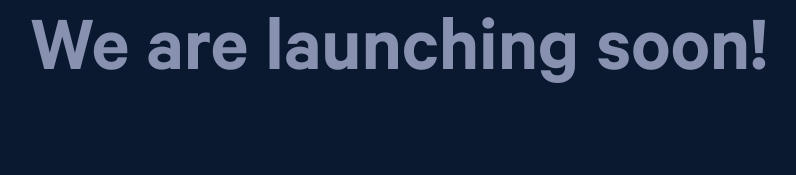
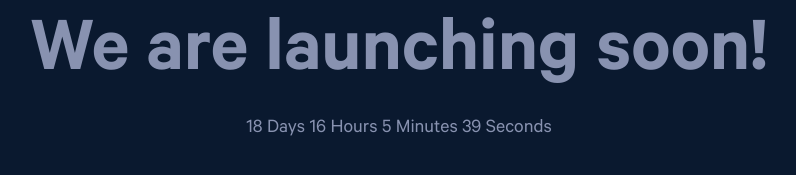
Before and after one commit to Neil-Carruthers/Neil-Carruthers.github.io, a Gatsby site: page / in a window 1280 px wide. Shown: the part 443-618 px from the top of the page, without its empty margins (241-1037 px from the left). Built offline with nearby package versions, Linux system fonts and the light colour scheme; Gatsby itself is replaced by a stand-in of ours.

Commit message:
added countdown

```diff
--- /dev/null
+++ b/lib/utils.js
@@ -0,0 +1,21 @@
+export default function formatDateTime(deltaInMS) {
+    const msInADay = 24 * 60 * 60 * 1000;
+    const msInAnHour = 60 * 60 * 1000;
+    const msInAMinute = 60 * 1000;
+
+    const numberOfDays = deltaInMS / msInADay;
+    let remainder = deltaInMS % msInADay;
+
+    const numberOfHours = remainder / msInAnHour;
+    remainder = remainder % msInAnHour;
+
+    const numberOfMinutes = remainder / msInAMinute;
+    remainder = remainder % msInAMinute;
+
+    const numberOfSeconds = remainder / 1000;
+
+    let digits = [numberOfDays, numberOfHours, numberOfMinutes, numberOfSeconds];
+    digits = digits.map((digit) => Math.floor(digit));
+
+    return `${digits[0]} Days ${digits[1]} Hours ${digits[2]} Minutes ${digits[3]} Seconds`
+}
--- a/src/components/Layout/layout.component.jsx
+++ b/src/components/Layout/layout.component.jsx
@@ -3,12 +3,10 @@ import * as styles from './layout.module.css';
 
 export default function Layout({ children }) {
     return (
-        <div className={styles.container}>
-            <main
-                className={styles.childrenContainer}
-            >
+        <main className={styles.container}>
+            <>
                 {children}
-            </main>
-        </div>
+            </>
+        </main>
     )
 }
--- a/src/components/Layout/layout.module.css
+++ b/src/components/Layout/layout.module.css
@@ -1,21 +1,14 @@
 .container {
     margin: 1.5rem 2.5rem;
+    padding-top: 8rem;
     display: flex;
     align-items: center;
     justify-content: center;
-
-}
-
-.childrenContainer {
-    padding-top: 8rem;
 }
 
 @media screen and (max-width: 800px) {
     .container {
         margin: 1rem;
-    }
-
-    .childrenContainer {
         padding-top: 4rem;
     }
 }
--- a/src/pages/index.js
+++ b/src/pages/index.js
@@ -1,16 +1,32 @@
 import * as React from "react"
+import { useState, useEffect } from "react";
 
 import { StaticImage } from 'gatsby-plugin-image';
 
 import Seo from "../components/seo"
 
+import formatDateTime from "../../lib/utils";
+
 import * as styles from '../styles/home.module.scss';
 
+const deadline = new Date('September 15, 2023 12:00:00');
+
 export default function Home() {
+  const [delta, setDelta] = useState(0);
+
+  setTimeout(() => {
+    setDelta(delta - 1000)
+  }, 1000)
+
+  useEffect(() => {
+    const todayDate = new Date();
+    const deltaInMS = deadline.getTime() - todayDate.getTime();
+    setDelta(deltaInMS);
+  }, [])
+
   return (
-    <main>
     <section>
-        <div className={styles.header}>
+      <header className={styles.header}>
         <StaticImage
             src="../images/gnomes-design-scaled.png"
             alt="Company logo"
@@ -19,9 +35,9 @@ export default function Home() {
             height={250}
         />
         <h1>We are launching soon!</h1>
-        </div>
+        <p>{formatDateTime(delta)}</p>
+      </header>
     </section>
-    </main>
   )
 }
 
```
Also changed, not shown: src/components/Header/header.component.jsx (added, +7 -0 lines), src/components/Header/header.module.css (added). Lines whose indentation alone changed are shown as unchanged.
